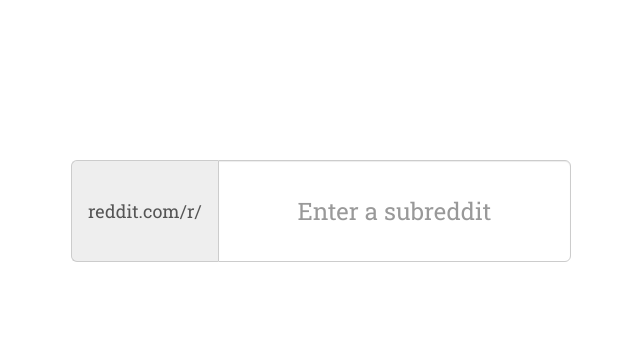
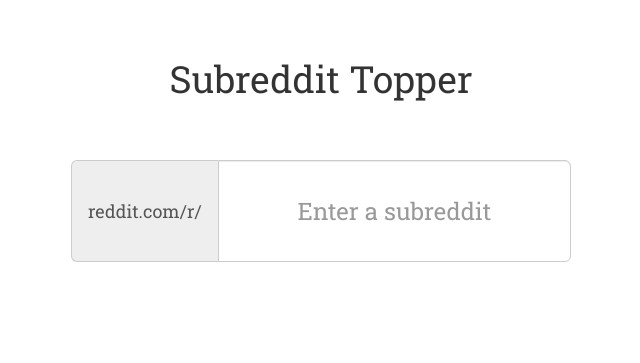
Before and after one commit to DannyDelott/RedditBus, a plain HTML site: page index.html in a window 1280 px wide. Shown: the part 190-553 px from the top of the page, without its empty margins (319-959 px from the left). Drawn offline with nearby package versions, Linux system fonts and the light colour scheme.

Commit message:
Create and integrate LogoView

```diff
--- a/css/style.css
+++ b/css/style.css
@@ -47,6 +47,24 @@
 }
 /*END RESET */
 
+h1 {
+  font-size:28pt;
+  font-family:'Roboto Slab', serif;
+  text-align: center;
+}
+
+#content {
+  width: 600px;
+  height: 300px;
+  position: absolute;
+  top: 0;
+  bottom: 0;
+  left: 0;
+  right: 0;
+  margin: auto;
+  display:none;
+}
+
 #reddit-input-container {
   width: 500px;
   height: 100px;
--- a/index.html
+++ b/index.html
@@ -17,13 +17,16 @@
 
 <body>
 
-  <!-- Models -->
-
-  <!-- Collections -->
-
-  <!-- BEGIN HTML -->
+  <div id="content"></div>
 
   <!-- BEGIN BACKBONE TEMPLATES -->
+
+  <!-- Logo -->
+  <script type="text/template" id="logo-template">
+    <div id="logo">
+      <h1>Subreddit Topper</h1>
+    </div>
+  </script>
 
   <!-- Subreddit Input container -->
   <script type="text/template" id="reddit-input-template">
@@ -43,6 +46,7 @@
   <script src="lib/backbone-min.js"></script>
 
   <!-- Views -->
+  <script src="./js/views/LogoView.js"></script>
   <script src="./js/views/RedditInputView.js"></script>
   <!-- App -->
   <script src="./js/main.js"></script>
--- a/js/main.js
+++ b/js/main.js
@@ -1,3 +1,4 @@
 
 // Instantiate the subreddit input view
+var logoView = new LogoView();
 var inputView = new RedditInputView();
--- a/js/views/LogoView.js
+++ b/js/views/LogoView.js
@@ -1,6 +1,14 @@
-window.LogoView = Backbone.View.extend({
+window.LogoView = Backbone.View.extend( {
 
-  render: function(){
-    return this.$el.html();
+  el: $( '#content' ),
+
+  template: _.template( $( '#logo-template' ).html() ),
+
+  initialize: function() {
+    this.render();
+  },
+
+  render: function() {
+    this.$el.html( this.template() );
   }
-});
+} );
--- a/js/views/RedditInputView.js
+++ b/js/views/RedditInputView.js
@@ -1,8 +1,6 @@
 window.RedditInputView = Backbone.View.extend( {
 
-  el: $( '<div>', {
-    id: 'reddit-input-container'
-  } ),
+  el: $( '#content' ),
 
   template: _.template( $( '#reddit-input-template' ).html() ),
 
@@ -11,6 +9,6 @@
   },
 
   render: function() {
-    this.$el.html( this.template ).prependTo( document.body );
+    this.$el.html( this.$el.html() + this.template() ).fadeIn('slow');
   }
 } );
```
